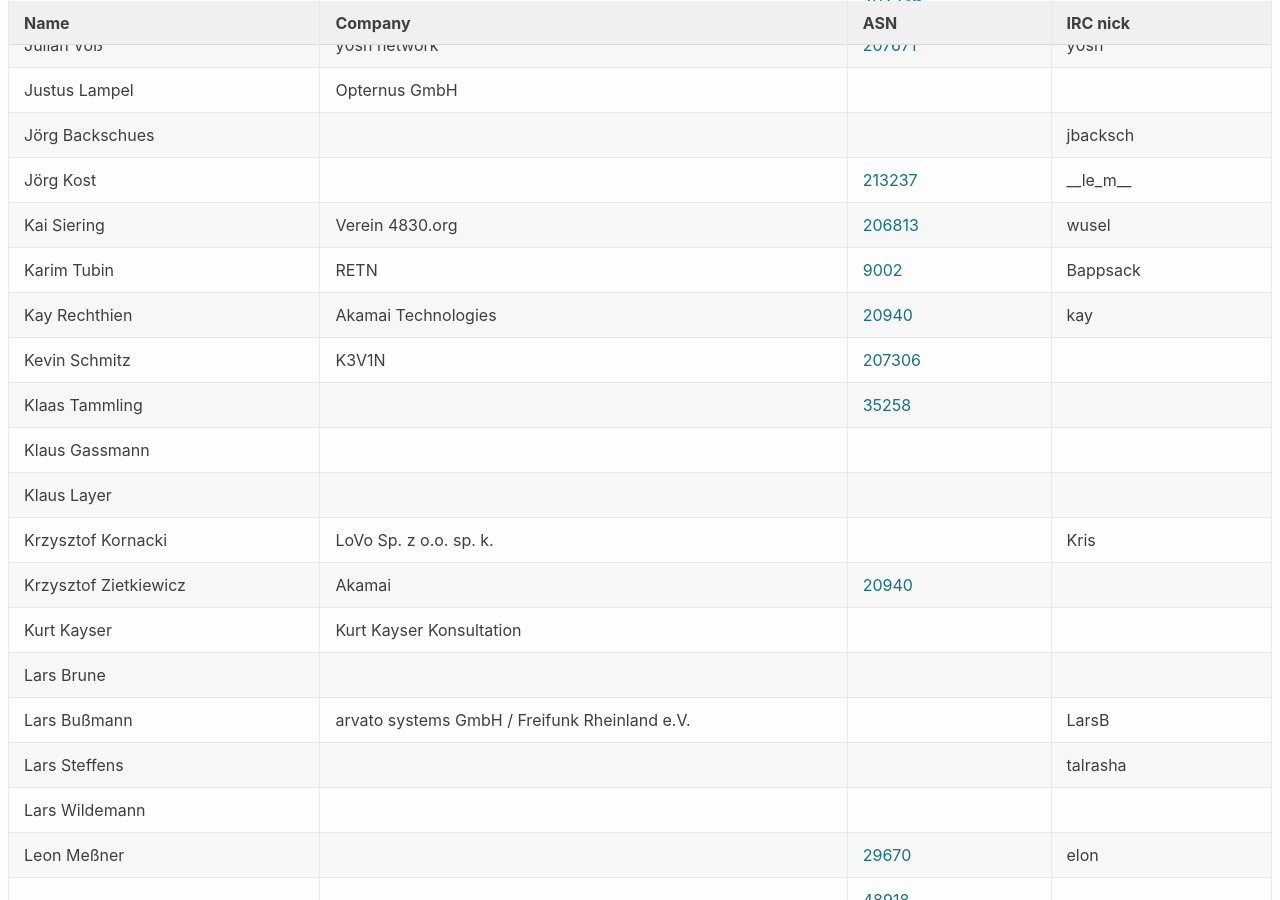
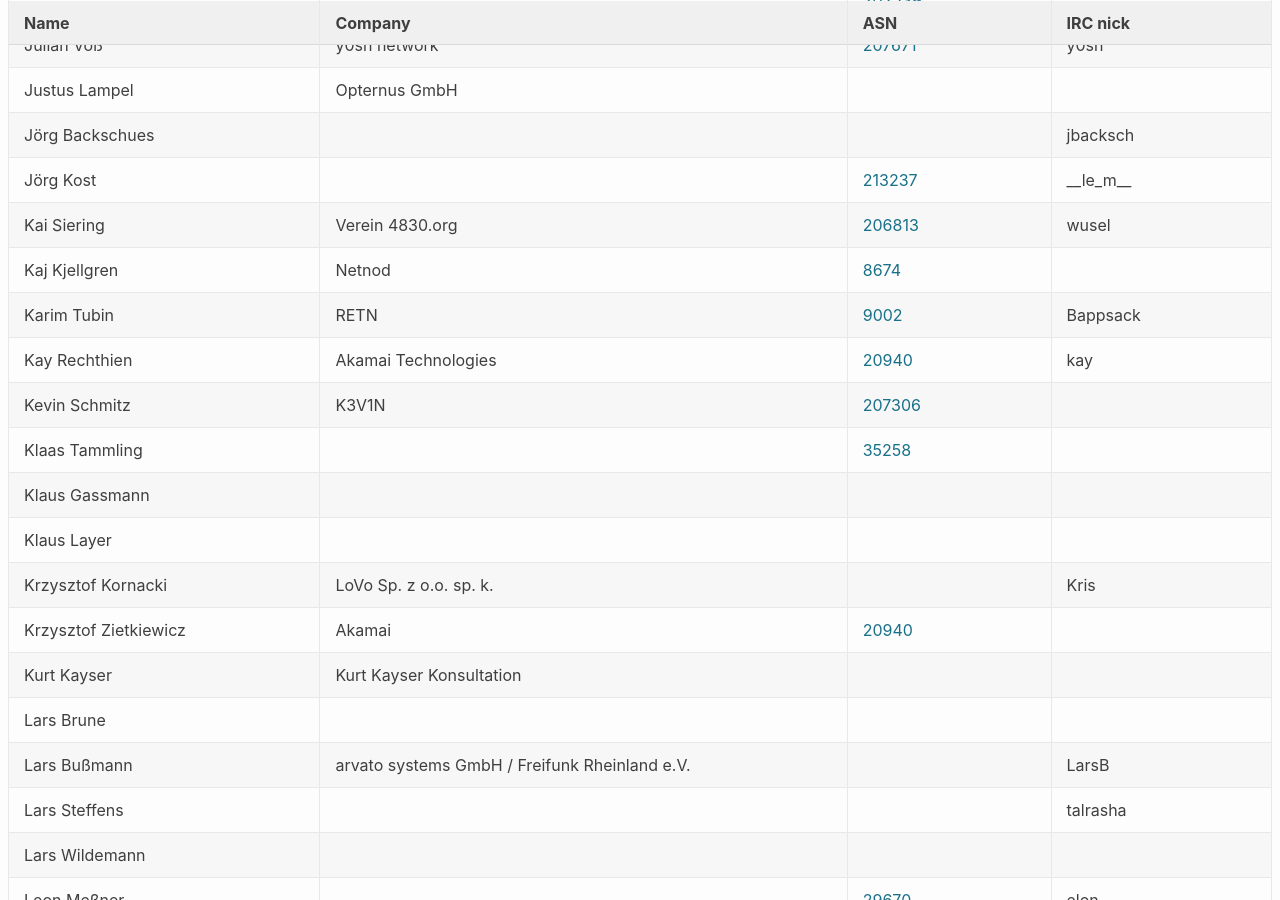
Before and after one commit to denog/pretix-attendeelist, a Jekyll site: the page built from index.markdown, in a window 1280 px wide and 900 px high, scrolled down 7552 px. Built offline with Jekyll 4.4.1, drawn with Linux system fonts in a browser that asks for light colours.

Commit message:
Latest data: Mon Oct 26 09:52:07 UTC 2020

```diff
--- a/_data/attendees.json
+++ b/_data/attendees.json
@@ -972,6 +972,12 @@
     "asn": "206813"
   },
   {
+    "name": "Kaj Kjellgren",
+    "company": "Netnod",
+    "irc": null,
+    "asn": "8674"
+  },
+  {
     "name": "Karim Tubin",
     "company": "RETN",
     "irc": "Bappsack",
```
